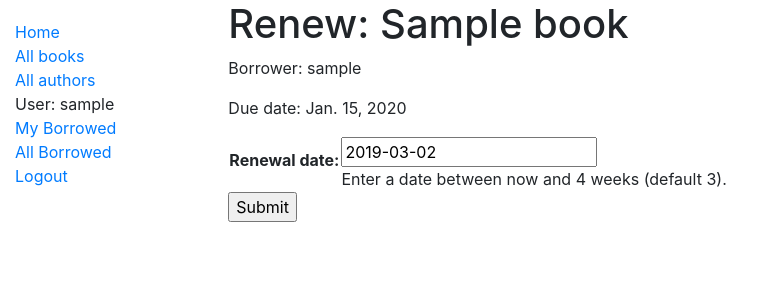
After one commit to ctubman/django_projects, a Django app: page /catalog/book/00000000-0000-0000-0000-000000000001/renew/ in a window 1280 px wide. The commit adds this page. Shown: the top 300 px of the page, without its empty margins (0-774 px from the left). Run offline with Django 3.2, Linux system fonts and the light colour scheme; a user stored in the database is signed in; tables that the repository leaves empty hold one stand-in row (values such as "Sample post"); some libraries are stand-ins or nearby versions.

Commit message:
Adding the first form

```diff
--- /dev/null
+++ b/locallibrary/catalog/forms.py
@@ -0,0 +1,22 @@
+import datetime
+
+from django import forms
+from django.core.exceptions import ValidationError
+from django.utils.translation import ugettext_lazy as _
+
+class RenewBookForm(forms.Form):
+    renewal_date = forms.DateField(help_text="Enter a date between now and 4 weeks (default 3).")
+
+    def clean_renewal_date(self):
+        data = self.cleaned_data['renewal_date']
+
+        # Check if a date is not in the past.
+        if data < datetime.date.today():
+            raise ValidationError(_('Invalid date - renewal in past'))
+
+        # Check if a date is in the allowed range (+4 weeks from today).
+        if data > datetime.date.today() + datetime.timedelta(weeks=4):
+            raise ValidationError(_('Invalid date - renewal more than 4 weeks ahead'))
+
+        # Remember to always return the cleaned data.
+        return data
--- a/locallibrary/catalog/templates/base_generic.html
+++ b/locallibrary/catalog/templates/base_generic.html
@@ -25,7 +25,7 @@
            <li><a href="{% url 'my-borrowed' %}">My Borrowed</a></li>
            {% if perms.catalog.can_mark_returned %}
            <li><a href="{% url 'all-borrowed'%}">All Borrowed</a></li>
-      {% endif %}
+         {% endif %}
 
      	   <li><a href="{% url 'logout'%}?next={{request.path}}">Logout</a></li>
    	  {% else %}
--- /dev/null
+++ b/locallibrary/catalog/templates/catalog/book_renew_librarian.html
@@ -0,0 +1,15 @@
+{% extends "base_generic.html" %}
+
+{% block content %}
+  <h1>Renew: {{ book_instance.book.title }}</h1>
+  <p>Borrower: {{ book_instance.borrower }}</p>
+  <p{% if book_instance.is_overdue %} class="text-danger"{% endif %}>Due date: {{ book_instance.due_back }}</p>
+
+  <form action="" method="post">
+    {% csrf_token %}
+    <table>
+    {{ form.as_table }}
+    </table>
+    <input type="submit" value="Submit">
+  </form>
+{% endblock %}
--- a/locallibrary/catalog/urls.py
+++ b/locallibrary/catalog/urls.py
@@ -33,3 +33,7 @@ urlpatterns += [
 urlpatterns += [
     path('borrowed/', views.LoanedBooksListView.as_view(), name='all-borrowed'),
 ]
+
+urlpatterns += [
+    path('book/<uuid:pk>/renew/', views.renew_book_librarian, name='renew-book-librarian'),
+]
--- a/locallibrary/catalog/views.py
+++ b/locallibrary/catalog/views.py
@@ -74,3 +74,45 @@ class LoanedBooksListView(PermissionRequiredMixin,generic.ListView):
 
     def get_queryset(self):
         return BookInstance.objects.filter(status__exact='o').order_by('due_back')
+
+
+import datetime
+
+from django.contrib.auth.decorators import permission_required
+from django.shortcuts import get_object_or_404
+from django.http import HttpResponseRedirect
+from django.urls import reverse
+
+from catalog.forms import RenewBookForm
+
+@permission_required('catalog.can_mark_returned')
+def renew_book_librarian(request, pk):
+    """View function for renewing a specific BookInstance by librarian."""
+    book_instance = get_object_or_404(BookInstance, pk=pk)
+
+    # If this is a POST request then process the Form data
+    if request.method == 'POST':
+
+        # Create a form instance and populate it with data from the request (binding):
+        form = RenewBookForm(request.POST)
+
+        # Check if the form is valid:
+        if form.is_valid():
+            # process the data in form.cleaned_data as required (here we just write it to the model due_back field)
+            book_instance.due_back = form.cleaned_data['renewal_date']
+            book_instance.save()
+
+            # redirect to a new URL:
+            return HttpResponseRedirect(reverse('all-borrowed') )
+
+    # If this is a GET (or any other method) create the default form.
+    else:
+        proposed_renewal_date = datetime.date.today() + datetime.timedelta(weeks=3)
+        form = RenewBookForm(initial={'renewal_date': proposed_renewal_date})
+
+    context = {
+        'form': form,
+        'book_instance': book_instance,
+    }
+
+    return render(request, 'catalog/book_renew_librarian.html', context)
```
Also changed, not shown: locallibrary/catalog/templates/catalog/bookinstance_list_borrowed_all.html (added, +19 -0 lines).
